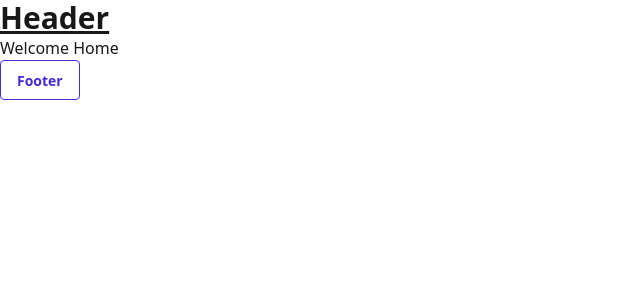
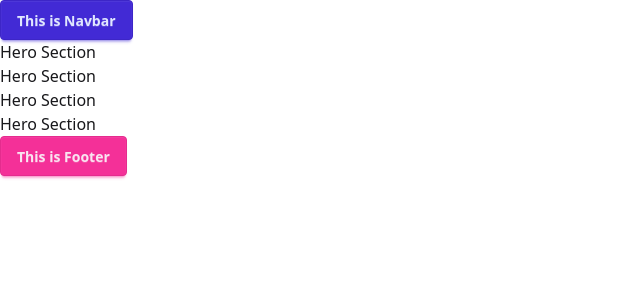
Before and after one commit to Foysal-Munsy/Flagship-Session, a React (Vite) app: page / in a window 1280 px wide. Shown: the top 300 px of the page, without its empty margins (0-640 px from the left). Built offline with nearby package versions, Linux system fonts and the light colour scheme.

Commit message:
organized

```diff
--- a/src/App.jsx
+++ b/src/App.jsx
@@ -1,13 +1,12 @@
-import { Outlet, Router } from "react-router";
+import { Outlet } from "react-router";
 import "./App.css";
-import { AArrowDownIcon } from "lucide-react";
 
 function App() {
   return (
     <>
-      <h1 className="text-3xl font-bold underline">Header</h1>
+      {/* <h1 className="text-3xl font-bold underline">Header</h1>
       <Outlet></Outlet>
-      <button className="btn btn-outline btn-primary">Footer</button>
+      <button className="btn btn-outline btn-primary">Footer</button> */}
     </>
   );
 }
--- /dev/null
+++ b/src/components/Footer.jsx
@@ -0,0 +1,11 @@
+import React from "react";
+
+const Footer = () => {
+  return (
+    <div>
+      <h1 className="btn btn-secondary">This is Footer</h1>
+    </div>
+  );
+};
+
+export default Footer;
--- /dev/null
+++ b/src/components/Navbar.jsx
@@ -0,0 +1,11 @@
+import React from "react";
+
+const Navbar = () => {
+  return (
+    <div>
+      <h1 className="btn btn-primary">This is Navbar</h1>
+    </div>
+  );
+};
+
+export default Navbar;
--- /dev/null
+++ b/src/layouts/MainLayout.jsx
@@ -0,0 +1,16 @@
+import React from "react";
+import { Outlet } from "react-router";
+import Navbar from "../components/Navbar";
+import Footer from "../components/Footer";
+
+const MainLayout = () => {
+  return (
+    <>
+      <Navbar></Navbar>
+      <Outlet></Outlet>
+      <Footer></Footer>
+    </>
+  );
+};
+
+export default MainLayout;
--- a/src/main.jsx
+++ b/src/main.jsx
@@ -1,26 +1,9 @@
 import { StrictMode } from "react";
 import { createRoot } from "react-dom/client";
 import "./index.css";
-import App from "./App.jsx";
-import { createBrowserRouter, RouterProvider } from "react-router";
+import { RouterProvider } from "react-router";
+import router from "./routes/routes";
 
-const router = createBrowserRouter([
-  {
-    path: "/",
-    Component: App,
-    children: [
-      {
-        // index: true,
-        path: "/",
-        element: <p>Welcome Home</p>,
-      },
-      {
-        path: "/about",
-        element: <div>This is about page</div>,
-      },
-    ],
-  },
-]);
 createRoot(document.getElementById("root")).render(
   <StrictMode>
     <RouterProvider router={router} />
--- /dev/null
+++ b/src/pages/Home.jsx
@@ -0,0 +1,14 @@
+import React from "react";
+
+const Home = () => {
+  return (
+    <div>
+      <h1>Hero Section</h1>
+      <h1>Hero Section</h1>
+      <h1>Hero Section</h1>
+      <h1>Hero Section</h1>
+    </div>
+  );
+};
+
+export default Home;
--- /dev/null
+++ b/src/routes/routes.jsx
@@ -0,0 +1,22 @@
+import { createBrowserRouter } from "react-router";
+import Home from "../pages/Home";
+import MainLayout from "../layouts/MainLayout";
+
+const router = createBrowserRouter([
+  {
+    path: "/",
+    Component: MainLayout,
+    errorElement: <p>Error</p>,
+    children: [
+      {
+        path: "/",
+        element: <Home> </Home>,
+      },
+      {
+        path: "/about",
+        element: <div>This is about page</div>,
+      },
+    ],
+  },
+]);
+export default router;
```
